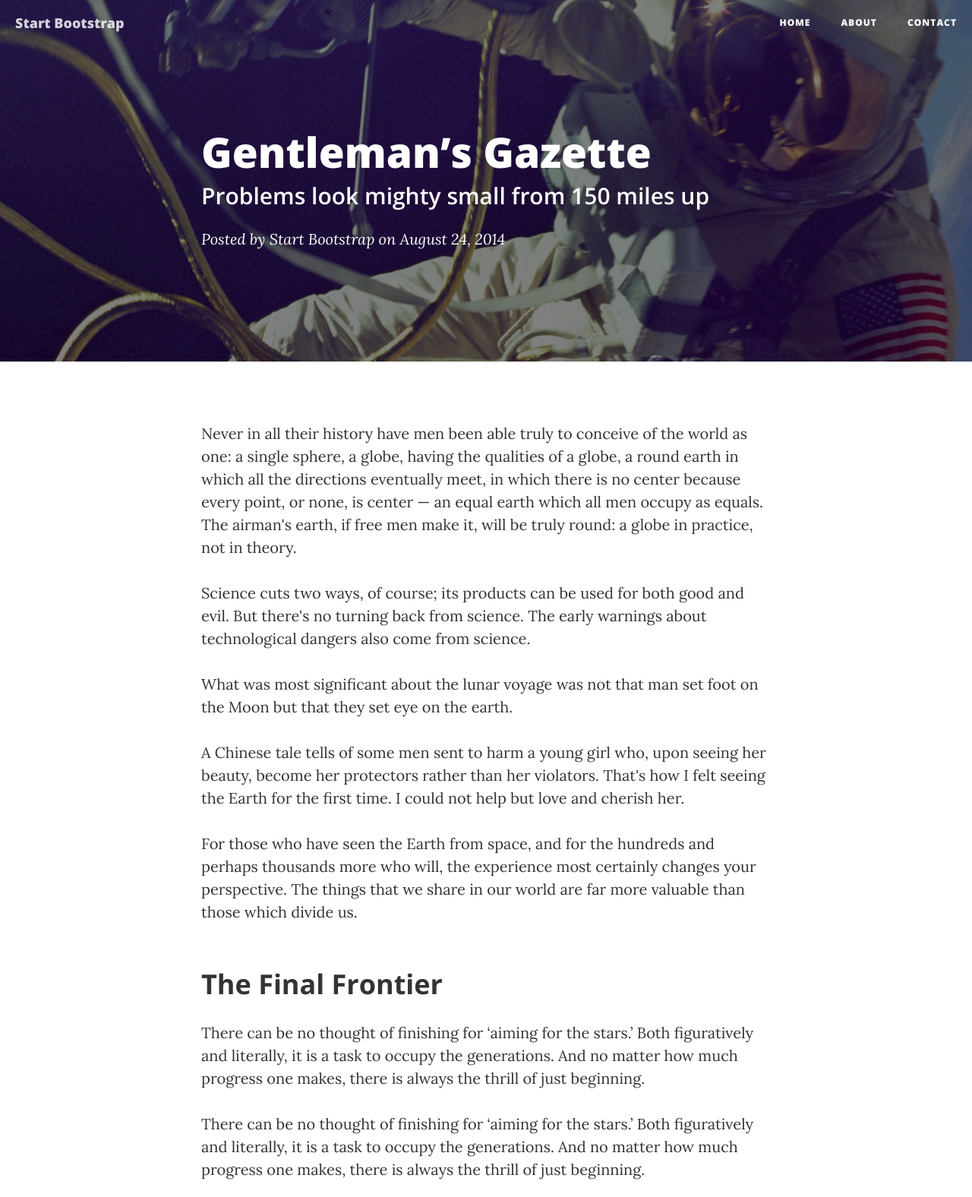
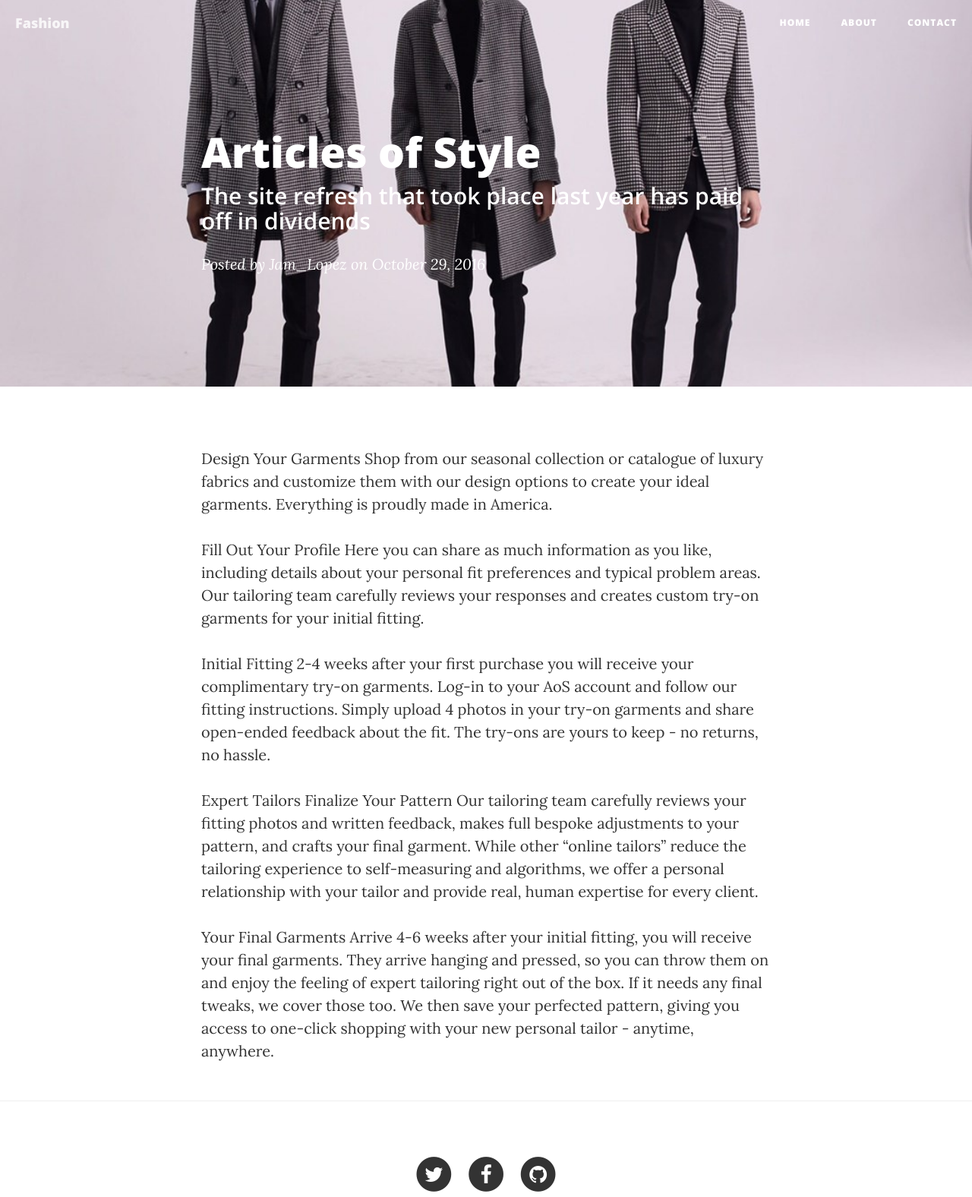
Before and after one commit to jhlawana/Fashion-Blog, a website: page post4.html in a window 1280 px wide. Shown: the top 1576 px of the page at 76% size. Drawn offline with nearby package versions, Linux system fonts and the light colour scheme.

Commit message:
Update post4.html

```diff
--- a/post4.html
+++ b/post4.html
@@ -9,7 +9,7 @@
     <meta name="description" content="">
     <meta name="author" content="">
 
-    <title>Gentleman’s Gazette</title>
+    <title>Articles of Style</title>
 
     <!-- Bootstrap Core CSS -->
     <link href="vendor/bootstrap/css/bootstrap.min.css" rel="stylesheet">
@@ -42,7 +42,7 @@
                     <span class="sr-only">Toggle navigation</span>
                     Menu <i class="fa fa-bars"></i>
                 </button>
-                <a class="navbar-brand" href="index.html">Start Bootstrap</a>
+                <a class="navbar-brand" href="index.html">Fashion</a>
             </div>
 
             <!-- Collect the nav links, forms, and other content for toggling -->
@@ -66,14 +66,14 @@
 
     <!-- Page Header -->
     <!-- Set your background image for this header on the line below. -->
-    <header class="intro-header" style="background-image: url('img/post-bg.jpg')">
+    <header class="intro-header" style="background-image: url('fash7.jpg')">
         <div class="container">
             <div class="row">
                 <div class="col-lg-8 col-lg-offset-2 col-md-10 col-md-offset-1">
                     <div class="post-heading">
-                        <h1>Gentleman’s Gazette</h1>
-                        <h2 class="subheading">Problems look mighty small from 150 miles up</h2>
-                        <span class="meta">Posted by <a href="#">Start Bootstrap</a> on August 24, 2014</span>
+                        <h1>Articles of Style</h1>
+                        <h2 class="subheading"> The site refresh that took place last year has paid off in dividends</h2>
+                        <span class="meta">Posted by <a href="#">Jam_Lopez</a> on October 29, 2016</span>
                     </div>
                 </div>
             </div>
@@ -85,40 +85,16 @@
         <div class="container">
             <div class="row">
                 <div class="col-lg-8 col-lg-offset-2 col-md-10 col-md-offset-1">
-                    <p>Never in all their history have men been able truly to conceive of the world as one: a single sphere, a globe, having the qualities of a globe, a round earth in which all the directions eventually meet, in which there is no center because every point, or none, is center — an equal earth which all men occupy as equals. The airman's earth, if free men make it, will be truly round: a globe in practice, not in theory.</p>
-
-                    <p>Science cuts two ways, of course; its products can be used for both good and evil. But there's no turning back from science. The early warnings about technological dangers also come from science.</p>
-
-                    <p>What was most significant about the lunar voyage was not that man set foot on the Moon but that they set eye on the earth.</p>
-
-                    <p>A Chinese tale tells of some men sent to harm a young girl who, upon seeing her beauty, become her protectors rather than her violators. That's how I felt seeing the Earth for the first time. I could not help but love and cherish her.</p>
-
-                    <p>For those who have seen the Earth from space, and for the hundreds and perhaps thousands more who will, the experience most certainly changes your perspective. The things that we share in our world are far more valuable than those which divide us.</p>
-
-                    <h2 class="section-heading">The Final Frontier</h2>
-
-                    <p>There can be no thought of finishing for ‘aiming for the stars.’ Both figuratively and literally, it is a task to occupy the generations. And no matter how much progress one makes, there is always the thrill of just beginning.</p>
-
-                    <p>There can be no thought of finishing for ‘aiming for the stars.’ Both figuratively and literally, it is a task to occupy the generations. And no matter how much progress one makes, there is always the thrill of just beginning.</p>
-
-                    <blockquote>The dreams of yesterday are the hopes of today and the reality of tomorrow. Science has not yet mastered prophecy. We predict too much for the next year and yet far too little for the next ten.</blockquote>
-
-                    <p>Spaceflights cannot be stopped. This is not the work of any one man or even a group of men. It is a historical process which mankind is carrying out in accordance with the natural laws of human development.</p>
-
-                    <h2 class="section-heading">Reaching for the Stars</h2>
-
-                    <p>As we got further and further away, it [the Earth] diminished in size. Finally it shrank to the size of a marble, the most beautiful you can imagine. That beautiful, warm, living object looked so fragile, so delicate, that if you touched it with a finger it would crumble and fall apart. Seeing this has to change a man.</p>
-
-                    <a href="#">
-                        <img class="img-responsive" src="img/post-sample-image.jpg" alt="">
-                    </a>
-                    <span class="caption text-muted">To go places and do things that have never been done before – that’s what living is all about.</span>
-
-                    <p>Space, the final frontier. These are the voyages of the Starship Enterprise. Its five-year mission: to explore strange new worlds, to seek out new life and new civilizations, to boldly go where no man has gone before.</p>
-
-                    <p>As I stand out here in the wonders of the unknown at Hadley, I sort of realize there’s a fundamental truth to our nature, Man must explore, and this is exploration at its greatest.</p>
-
-                    <p>Placeholder text by <a href="http://spaceipsum.com/">Space Ipsum</a>. Photographs by <a href="https://www.flickr.com/photos/nasacommons/">NASA on The Commons</a>.</p>
+                    <p>Design Your Garments
+                        Shop from our seasonal collection or catalogue of luxury fabrics and customize them with our design options to create your ideal garments. Everything is proudly made in America.</p>
+                    <p>Fill Out Your Profile
+                        Here you can share as much information as you like, including details about your personal fit preferences and typical problem areas. Our tailoring team carefully reviews your responses and creates custom try-on garments for your initial fitting.</p>
+                    <p>Initial Fitting
+                        2-4 weeks after your first purchase you will receive your complimentary try-on garments. Log-in to your AoS account and follow our fitting instructions. Simply upload 4 photos in your try-on garments and share open-ended feedback about the fit. The try-ons are yours to keep - no returns, no hassle.</p>
+                    <p>Expert Tailors Finalize Your Pattern
+                        Our tailoring team carefully reviews your fitting photos and written feedback, makes full bespoke adjustments to your pattern, and crafts your final garment. While other “online tailors” reduce the tailoring experience to self-measuring and algorithms, we offer a personal relationship with your tailor and provide real, human expertise for every client.</p>
+                    <p>Your Final Garments Arrive
+                        4-6 weeks after your initial fitting, you will receive your final garments. They arrive hanging and pressed, so you can throw them on and enjoy the feeling of expert tailoring right out of the box. If it needs any final tweaks, we cover those too. We then save your perfected pattern, giving you access to one-click shopping with your new personal tailor - anytime, anywhere.</p>
                 </div>
             </div>
         </div>
```
